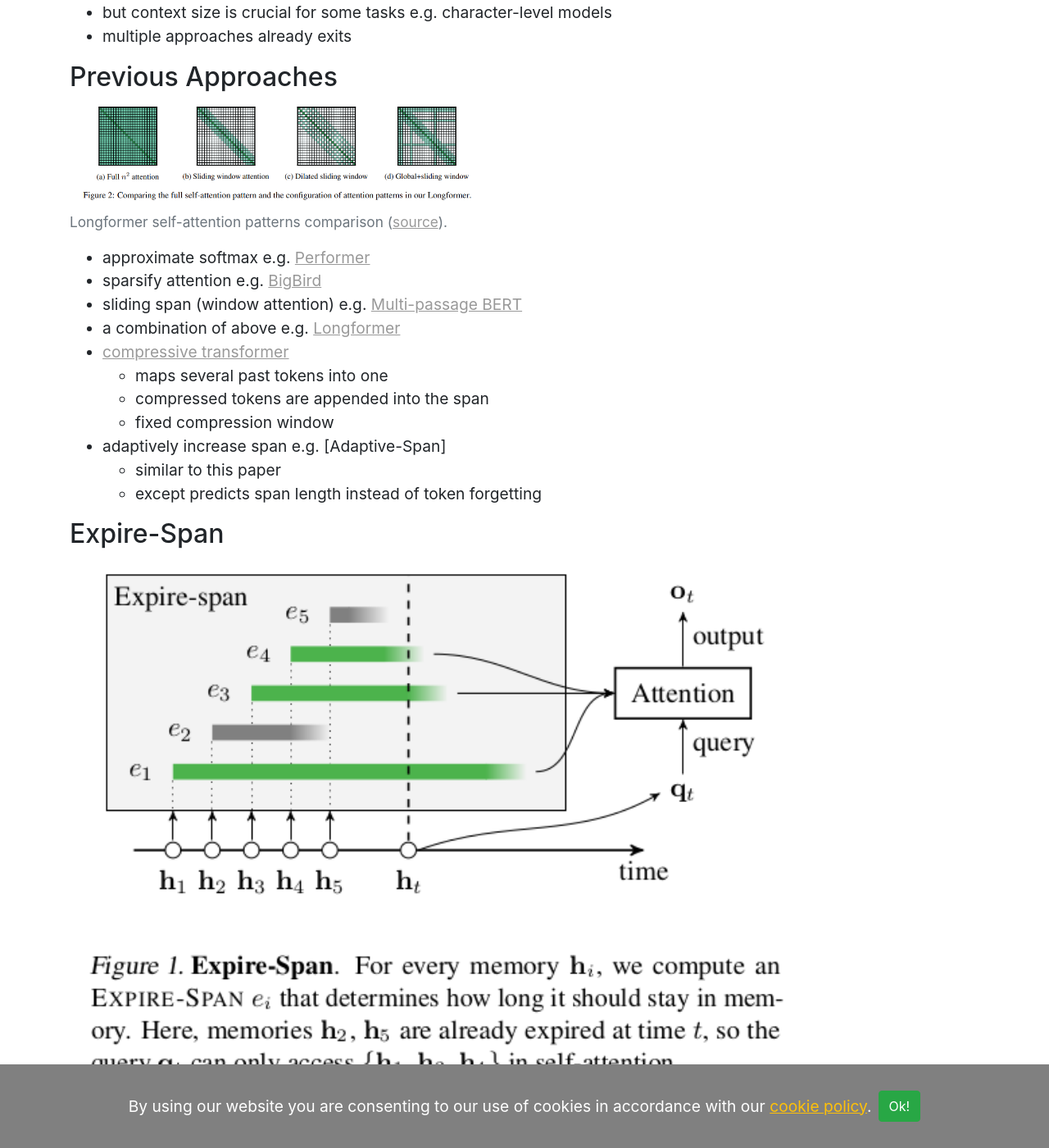
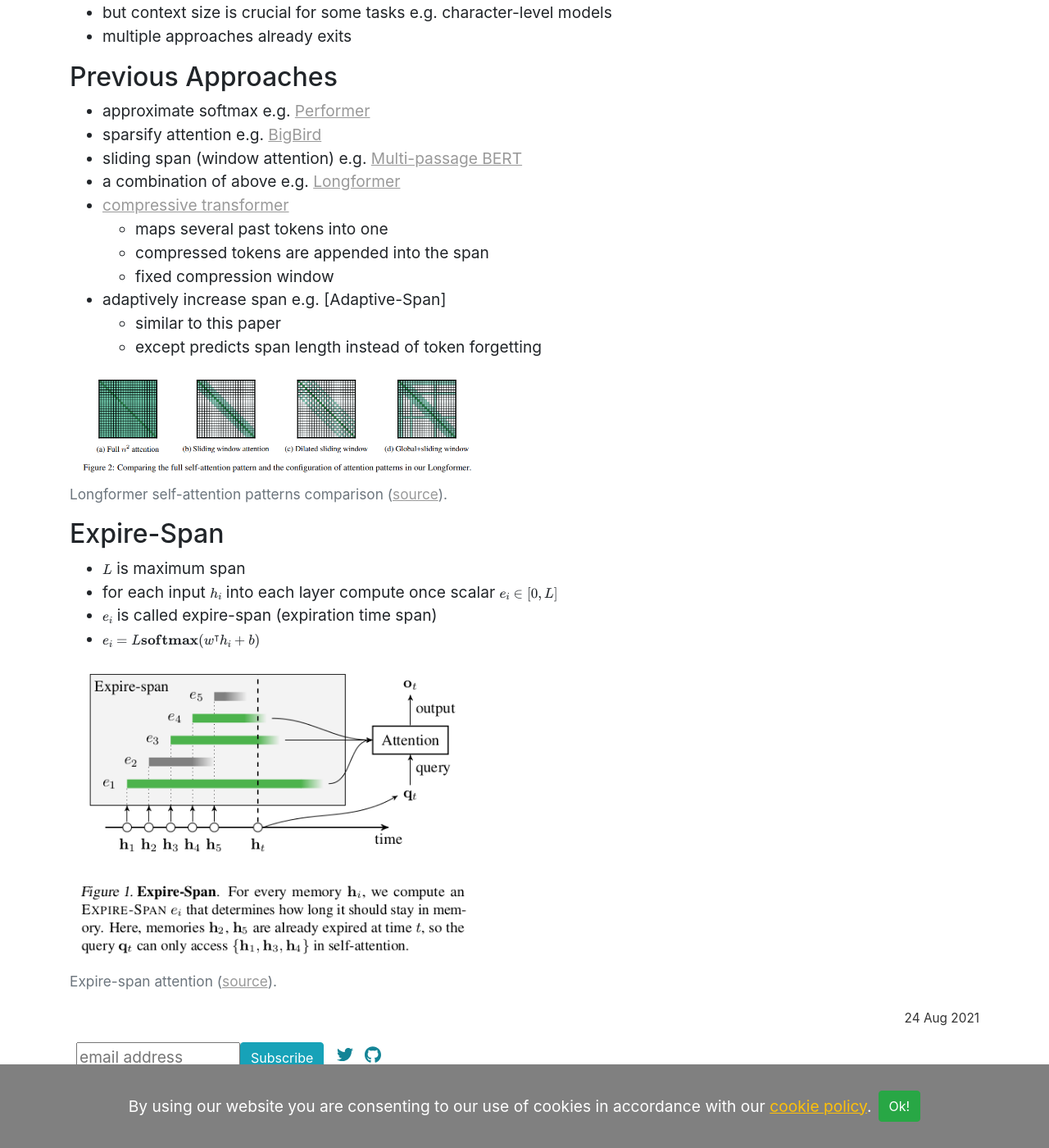
Before and after one commit to vackosar/vackosar.github.io, a Jekyll site: the page built from _posts/2021-08-24-expire-span-scaling-transformer-by-predicting-token-forgetting.md, in a window 1280 px wide and 1400 px high, scrolled down 483 px. Shown: the whole window at 82% size. Built offline with Jekyll 4.4.1, drawn with Linux system fonts in a browser that asks for light colours; our own code applies the rules of GitHub Pages for plain Markdown files.

Commit message:
sketch expire-span

```diff
--- a/_posts/2021-08-24-expire-span-scaling-transformer-by-predicting-token-forgetting.md
+++ b/_posts/2021-08-24-expire-span-scaling-transformer-by-predicting-token-forgetting.md
@@ -16,6 +16,17 @@ permalink: /:categories/:title
 - multiple approaches already exits
 
 ## Previous Approaches
+- approximate softmax e.g. [Performer](/ml/Performers-FAVOR+-Faster-Transformer-Attention)
+- sparsify attention e.g. [BigBird](https://arxiv.org/pdf/2007.14062.pdf)
+- sliding span (window attention) e.g. [Multi-passage BERT](https://aclanthology.org/D19-1599.pdf)
+- a combination of above e.g. [Longformer](https://arxiv.org/pdf/2004.05150.pdf)
+- [compressive transformer](https://arxiv.org/pdf/1911.05507.pdf)
+  - maps several past tokens into one
+  - compressed tokens are appended into the span
+  - fixed compression window
+- adaptively increase span e.g. [Adaptive-Span]
+  - similar to this paper
+  - except predicts span length instead of token forgetting
 
 <figure class="figure">
     <img
@@ -28,18 +39,20 @@ permalink: /:categories/:title
     </figcaption>
 </figure>
 
-- approximate softmax e.g. [Performer](/ml/Performers-FAVOR+-Faster-Transformer-Attention)
-- sparsify attention e.g. [BigBird](https://arxiv.org/pdf/2007.14062.pdf)
-- sliding span (window attention) e.g. [Multi-passage BERT](https://aclanthology.org/D19-1599.pdf)
-- a combination of above e.g. [Longformer](https://arxiv.org/pdf/2004.05150.pdf)
-- [compressive transformer](https://arxiv.org/pdf/1911.05507.pdf)
-  - maps several past tokens into one
-  - compressed tokens are appended into the span
-  - fixed compression window
-- adaptively increase span e.g. [Adaptive-Span]
-  - similar to this paper
-  - except predicts span length instead of token forgetting
-
 
 ## Expire-Span
-![expire-span-attention](/images/expire-span-attention.png)
+- \\( L \\) is maximum span
+- for each input \\( h_i \\) into each layer compute once scalar \\( e_i \in [0, L] \\)
+- \\( e_i \\) is called expire-span (expiration time span)
+- \\( e_i = L \mathbf{softmax}(w^\intercal h_i + b) \\)
+
+<figure class="figure">
+    <img
+        class="figure-img img-fluid rounded lazyload"
+        alt="Expire-span attention"
+        data-src="/images/expire-span-attention.png"
+        style="max-width: 500px">
+    <figcaption class="figure-caption">
+        Expire-span attention (<a href="/TODO">source</a>).
+    </figcaption>
+</figure>
```
